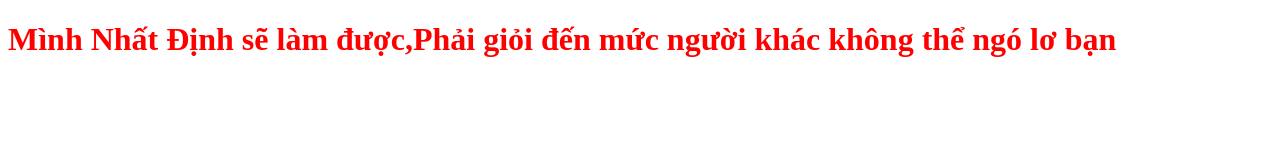
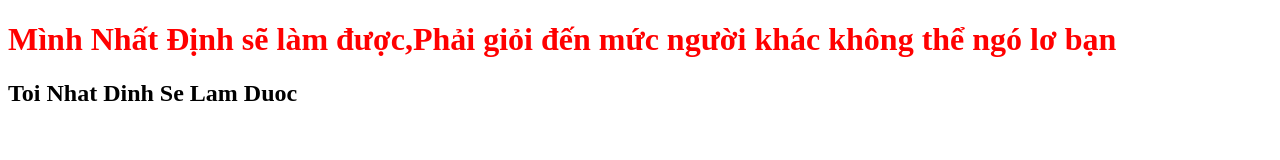
Before and after one commit to NgaPhamThi/Hoc_Github, a plain HTML site: page index.html in a window 1280 px wide. Drawn offline with Linux system fonts and the light colour scheme.

Commit message:
Update index.html

```diff
--- a/index.html
+++ b/index.html
@@ -12,6 +12,7 @@
 <body>
 
     <h1>Mình Nhất Định sẽ làm được,Phải giỏi đến mức người khác không thể ngó lơ bạn</h1>
+    <h2>Toi Nhat Dinh Se Lam Duoc</h2>
     <script src="main.js"></script>
 </body>
 
```
